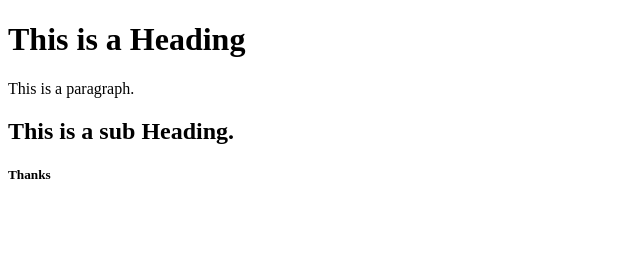
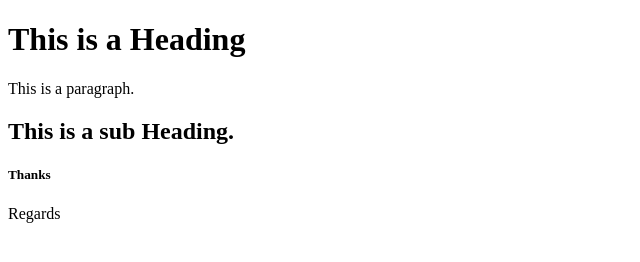
Before and after one commit to UdhayakumarEcyber/TestTusk, a plain HTML site: page index.html in a window 1280 px wide. Shown: the full height of the page, 0-640 px from the left. Drawn offline with Linux system fonts and the light colour scheme.

Commit message:
add Regards

```diff
--- a/index.html
+++ b/index.html
@@ -10,5 +10,8 @@
   <h2>This is a sub Heading.</h2>
   <h5>Thanks</h5>
 
+
+  <span>Regards</span>
+
 </body>
 </html>
```
